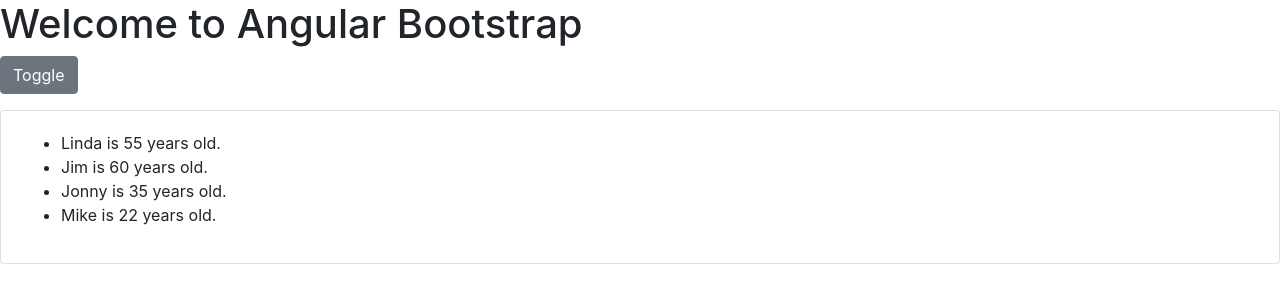
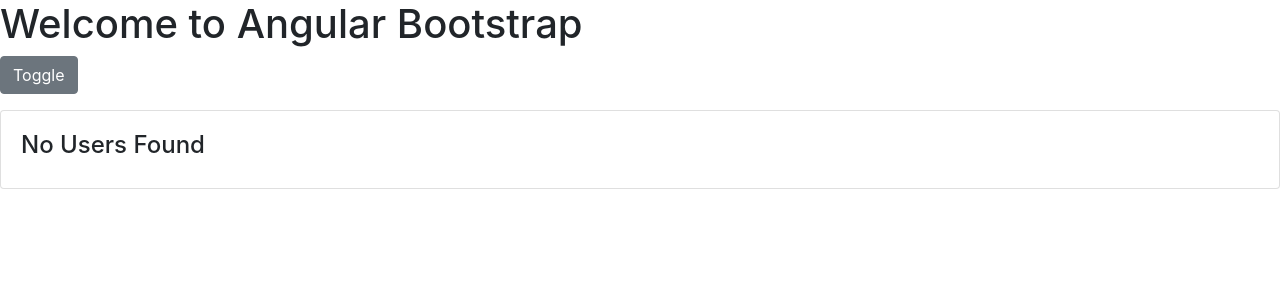
Before and after one commit to CoderGuy614/Angular-Bootstrap, an Angular app: page / in a window 1280 px wide. Shown: the top 302 px of the page. Built offline with nearby package versions, Linux system fonts and the light colour scheme.

Commit message:
ngif practice

```diff
--- a/src/app/collapse/collapse.component.html
+++ b/src/app/collapse/collapse.component.html
@@ -7,9 +7,17 @@
   <div #collapse="ngbCollapse" [(ngbCollapse)]="isCollapsed">
     <div class="card">
       <div class="card-body">
-        <ul>
-          <li *ngFor='let user of users'>{{user.firstName}} is {{ user.age}} years old.</li>
+        <ul *ngIf="loaded && users?.length > 0">
+          <li *ngFor='let user of users'>{{user.firstName}} <p *ngIf="user.age > 50">is {{user.age}} years old.</p></li>
         </ul>
+        <h4 *ngIf="loaded && users?.length == 0">No Users Found</h4>
+        <h4 *ngIf="!loaded">Loading Users...</h4>
       </div>
     </div>
   </div>
+
+
+
+
+<!-- <ng-template #noUsers>No Users Found</ng-template>
+<ng-template #loadingUsers>Loading Users...</ng-template> -->
--- a/src/app/collapse/collapse.component.ts
+++ b/src/app/collapse/collapse.component.ts
@@ -9,6 +9,7 @@
 
   //Properties
   users: User[];
+  loaded: boolean = false;
   public isCollapsed: false;
 
   //Methods
@@ -18,28 +19,34 @@
     this.users.push(user)
   }
 
+  loadUsers() {
+    setTimeout(() => this.loaded = true, 2000)
+  }
+
   ngOnInit() {
-    this.users = [
-      {
-        firstName: "Linda",
-        lastName: 'Lutz',
-        age: 55
-      },
-      {
-        firstName: "Jim",
-        lastName: 'Lutz',
-        age: 60
-      },
-      {
-        firstName: "Jonny",
-        lastName: 'Lutz',
-        age: 35
-      }
-    ]
-    this.addUser({
-      firstName: "Mike",
-      lastName: 'Smith',
-      age: 22
-    })
+    // this.users = [
+    //   {
+    //     firstName: "Linda",
+    //     lastName: 'Lutz',
+    //     age: 55
+    //   },
+    //   {
+    //     firstName: "Jim",
+    //     lastName: 'Lutz',
+    //     age: 60
+    //   },
+    //   {
+    //     firstName: "Jonny",
+    //     lastName: 'Lutz',
+    //     age: 35
+    //   }
+    // ]
+    // this.addUser({
+    //   firstName: "Mike",
+    //   lastName: 'Smith',
+    //   age: 22
+    // })
+    this.users=[]
+    this.loadUsers()
   }
 }
```
